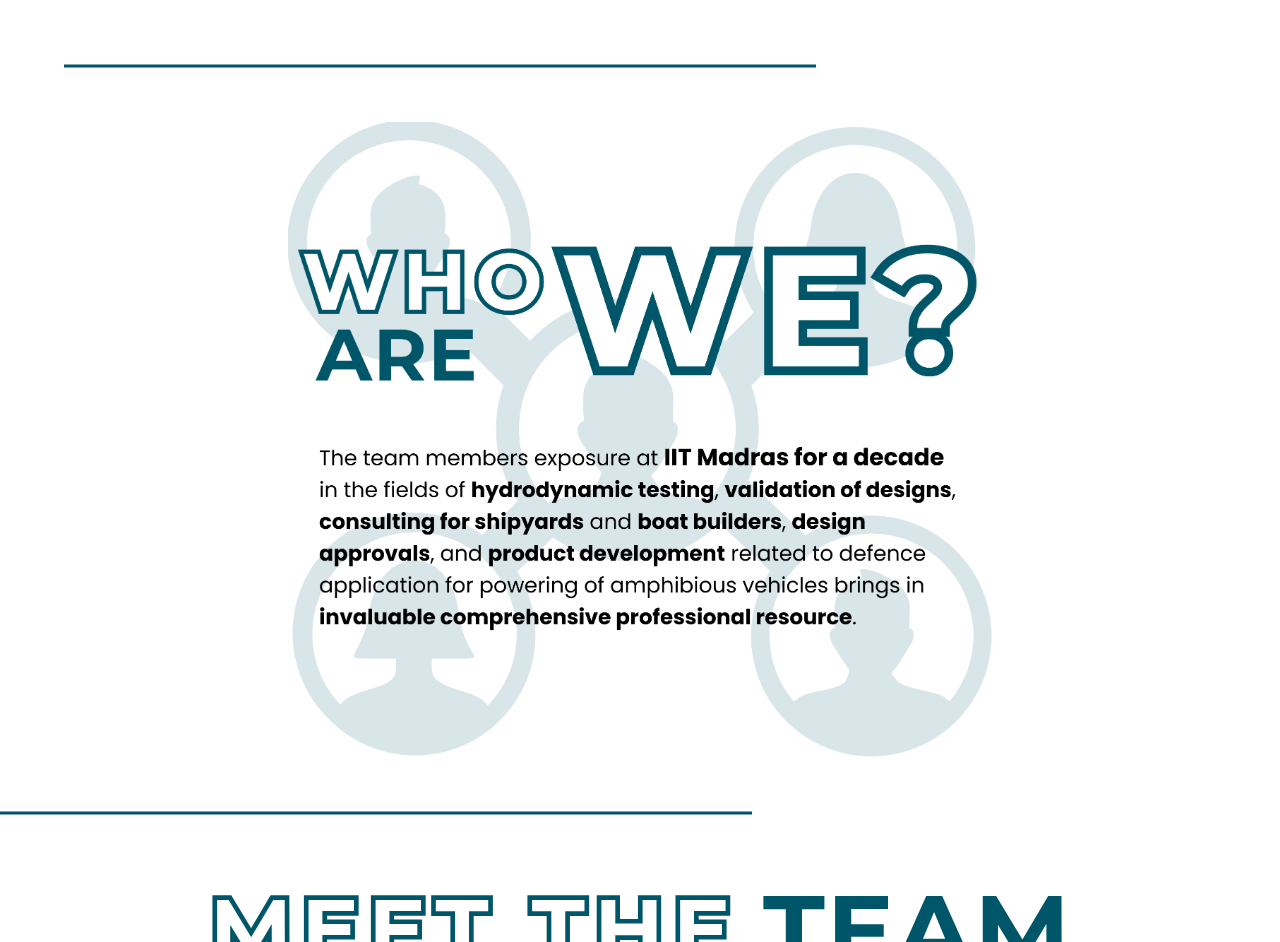
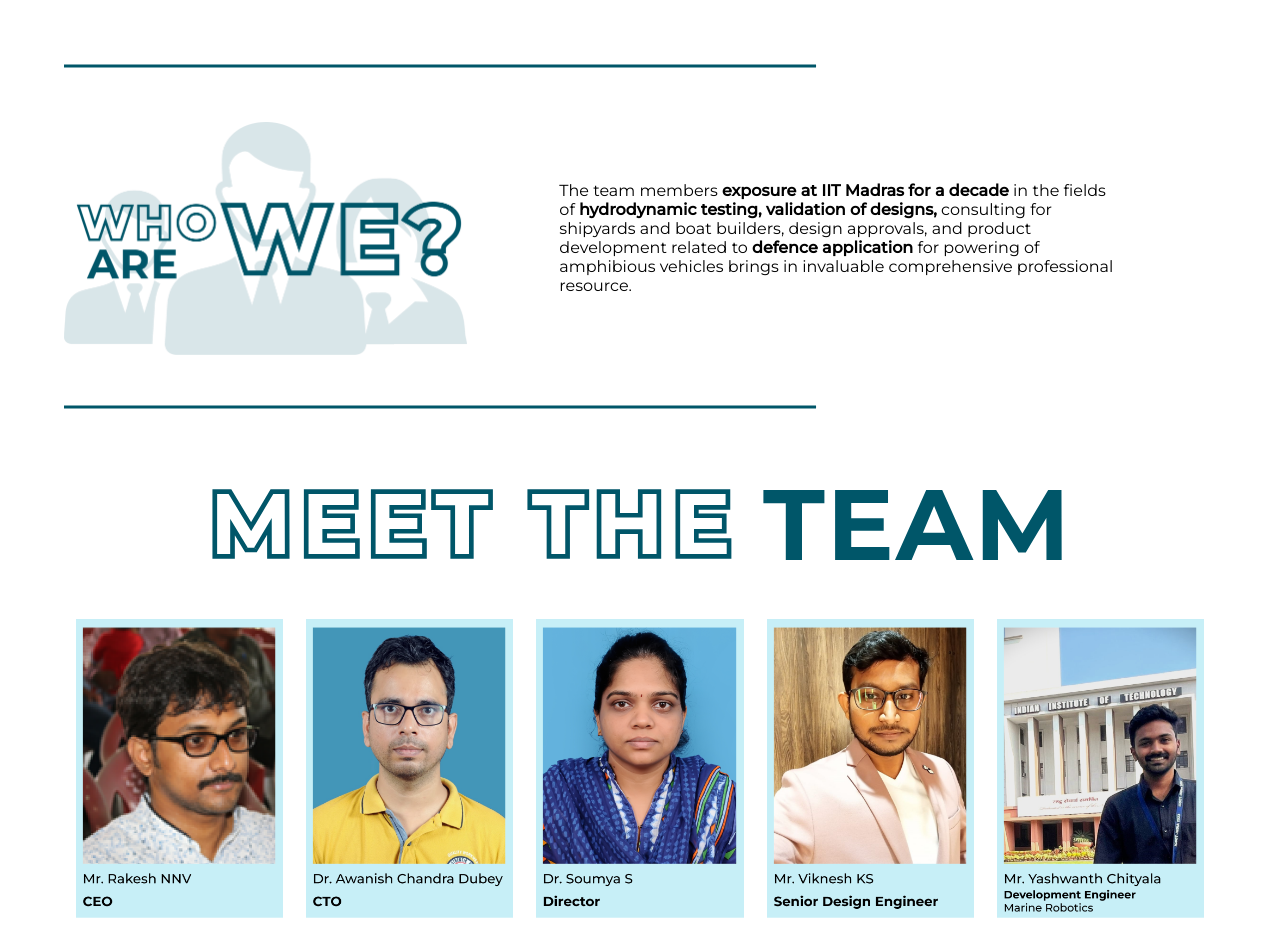
Before and after one commit to shivam-i/seaconvoy, a React (Create React App) app: page /about in a window 1280 px wide. Shown: the part 1290-2232 px from the top of the page. Built offline with nearby package versions, Linux system fonts and the light colour scheme.

Commit message:
final commit

```diff
--- a/src/components/About/MeetTheTeam/MeetTheTeam.css
+++ b/src/components/About/MeetTheTeam/MeetTheTeam.css
@@ -10,8 +10,8 @@
 .team-members {
     display: grid;
 
-    grid-template-rows: repeat(2, auto);
-    grid-template-columns: repeat(3, 0.5fr);
+    grid-template-rows: repeat(1, auto);
+    grid-template-columns: repeat(5, 0.5fr);
     gap: 20px 0px;
 }
 
@@ -19,7 +19,7 @@
     /* left: 50%;
     transform: translate(37.5%, 0); */
     margin: 30px auto;
-    width: 70%;
+    width: 90%;
 }
 
 @media only screen and (max-width: 767px) {
--- a/src/components/About/fastest-growing/FastestGrowing.css
+++ b/src/components/About/fastest-growing/FastestGrowing.css
@@ -44,6 +44,8 @@
     .fastest-growing-desc {
         display: flex;
         flex-direction: column;
+        gap: 0px;
+        width: 100%;
     }
 
     .fastest-growing-desc div {
--- a/src/components/About/who-are-we/WhoAreWe.css
+++ b/src/components/About/who-are-we/WhoAreWe.css
@@ -2,12 +2,22 @@
     display: none;
 }
 
+.who-are-we-container {
+    width: 90%;
+    margin: 0 auto;
+}
+
 .who-are-we {
-    display: block;
+    display: flex;
     /* justify-content: ; */
 }
 .who-are-we-heading {
-    width: 55%;
+    width: 35%;
+}
+
+.who-are-we p {
+    width: 50%;
+    margin: auto 8%;
 }
 .who-are-we-line {
     right: 0;
@@ -31,7 +41,7 @@
 
 
     .who-are-we-mobile img {
-        width: 90%;
+        width: 100%;
         margin: 10px auto;
     }
 
--- a/src/components/About/who-are-we/WhoAreWe.js
+++ b/src/components/About/who-are-we/WhoAreWe.js
@@ -6,7 +6,10 @@ function WhoAreWe() {
 	return (
 		<div className="who-are-we-container">
 			<div className="who-are-we">
-				<center><img src="./images/about-page/who-are-we/who-are-we.png" alt="" className="who-are-we-heading" /></center>
+				<img src="./images/about-page/who-are-we/who-are-we.png" alt="" className="who-are-we-heading" />
+				<p>The team members <b>exposure at IIT Madras for a decade</b> in the fields of <b>hydrodynamic testing, validation of designs,</b> consulting for shipyards and boat builders, design approvals, and product development related to <b>defence application</b> for powering of amphibious vehicles brings in invaluable comprehensive professional resource.
+
+				</p>
 			</div>
 
 			<div className="who-are-we-mobile">
--- a/src/components/Footer/Footer.js
+++ b/src/components/Footer/Footer.js
@@ -15,8 +15,6 @@ function Footer() {
             </div>
             <img className='partner-logo' src="./images/home-page/footer/Partner-logo 1.png" alt="" />
           </div>
-
-
 
           <div className="nav-and-social">
             <div className="footer-nav">
--- a/src/components/Footer/footer.css
+++ b/src/components/Footer/footer.css
@@ -5,13 +5,12 @@
   font-family: 'Arial', sans-serif;
   width: 100%;
   /* border-top: #000 solid 2px; */
-
 }
 
 .footer-top {
   display: flex;
   justify-content: space-between;
-  /* align-items: center; */
+  /* align-items: top; */
   padding: 0 5%;
   margin: 30px 0;
 }
@@ -94,7 +93,7 @@
 }
 
 .socials a img {
-  width: 10%;
+  width: 30%;
 }
 
 .footer-mobile {
@@ -171,7 +170,9 @@
   .socials {
     gap: 30px;
   }
-
+  .socials a img {
+    width: 10%;
+  }
 
   .footer-copy {
     margin: 10px 0;
```
Also changed, not shown: public/images/about-page/who-are-we/who-are-we-1.png (added), public/images/about-page/who-are-we/who-are-we.png.
